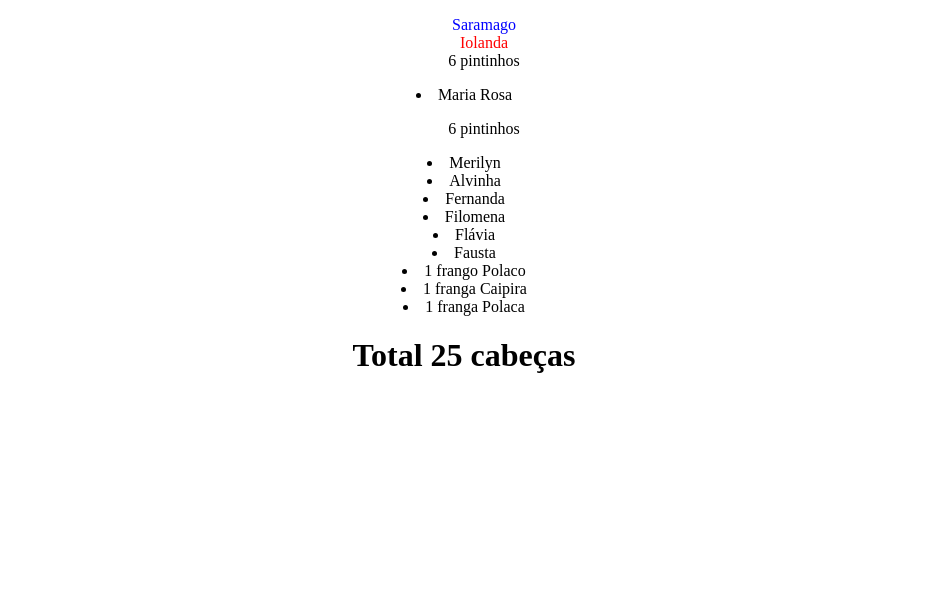
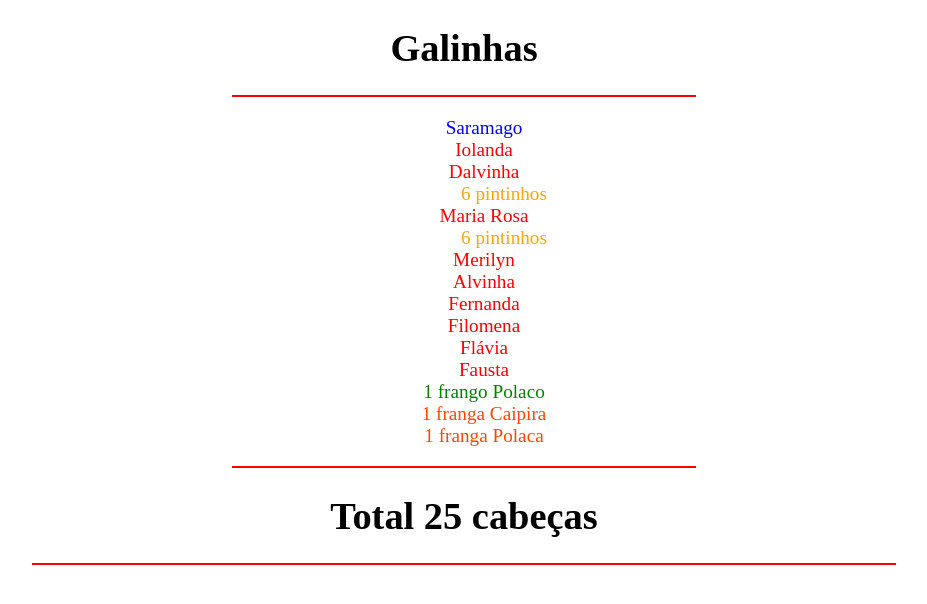
Before and after one commit to HumbertoEliaSoares01/BichosDeCasa, a plain HTML site: page Galinhas/index.html in a window 1280 px wide. Shown: the whole page, without its empty margins (176-1103 px from the left). Drawn offline with Linux system fonts and the light colour scheme.

Commit message:
Update index.html

```diff
--- a/Galinhas/index.html
+++ b/Galinhas/index.html
@@ -10,33 +10,56 @@
         }
         body{
             text-align: center;
+            font-size: 1.2em;
         }
+        header{
+            border-bottom: 2px solid red;
+            margin: 0px 200px;
+        }
+        footer{
+            border-top: 2px solid red;
+            margin: 0px 200px;
+        }
+        main{
+            border-bottom: 2px solid red;
+            margin: 0px 200px;
+        }
+        .galo{color: blue;}
+        .galinha{color: red;}
+        .frango{color: green;}
+        .franga{color: orangered;}
+        .pintinho{color: orange;}
     </style>
 </head>
 <body>
+    <main>
+        <header><h1>Galinhas</h1></header>
         <ul>
-        <li style="color: blue;">Saramago</li>
-        <li style="color: red;">Iolanda</li>
-        <li style="color: red;>Dalvinha
+            <li class="galo">Saramago</li>
+            <li class="galinha">Iolanda</li>
+            <li class="galinha">Dalvinha
                 <ul>
-                <li>6 pintinhos</li>
+                    <li class="pintinho">6 pintinhos</li>
                 </ul>
             </li>
-        <li>Maria Rosa
+            <li class="galinha">Maria Rosa
                 <ul>
-                6 pintinhos
+                    <li class="pintinho">6 pintinhos</li>
                 </ul>
             </li>
-        <li>Merilyn</li>
-        <li>Alvinha</li>
-        <li>Fernanda</li>
-        <li>Filomena</li>
-        <li>Flávia</li>
-        <li>Fausta</li>
-        <li>1 frango Polaco</li>
-        <li>1 franga Caipira</li>
-        <li>1 franga Polaca</li>
+            <li class="galinha">Merilyn</li>
+            <li class="galinha">Alvinha</li>
+            <li class="galinha">Fernanda</li>
+            <li class="galinha">Filomena</li>
+            <li class="galinha">Flávia</li>
+            <li class="galinha">Fausta</li>
+            <li class="frango">1 frango Polaco</li>
+            <li class="franga">1 franga Caipira</li>
+            <li class="franga">1 franga Polaca</li>
         </ul>
+        <footer>
             <h1>Total 25 cabeças</h1>
             </body>
+        </footer>
+    </main>
 </html>
```
Lines whose indentation alone changed are shown as unchanged.
